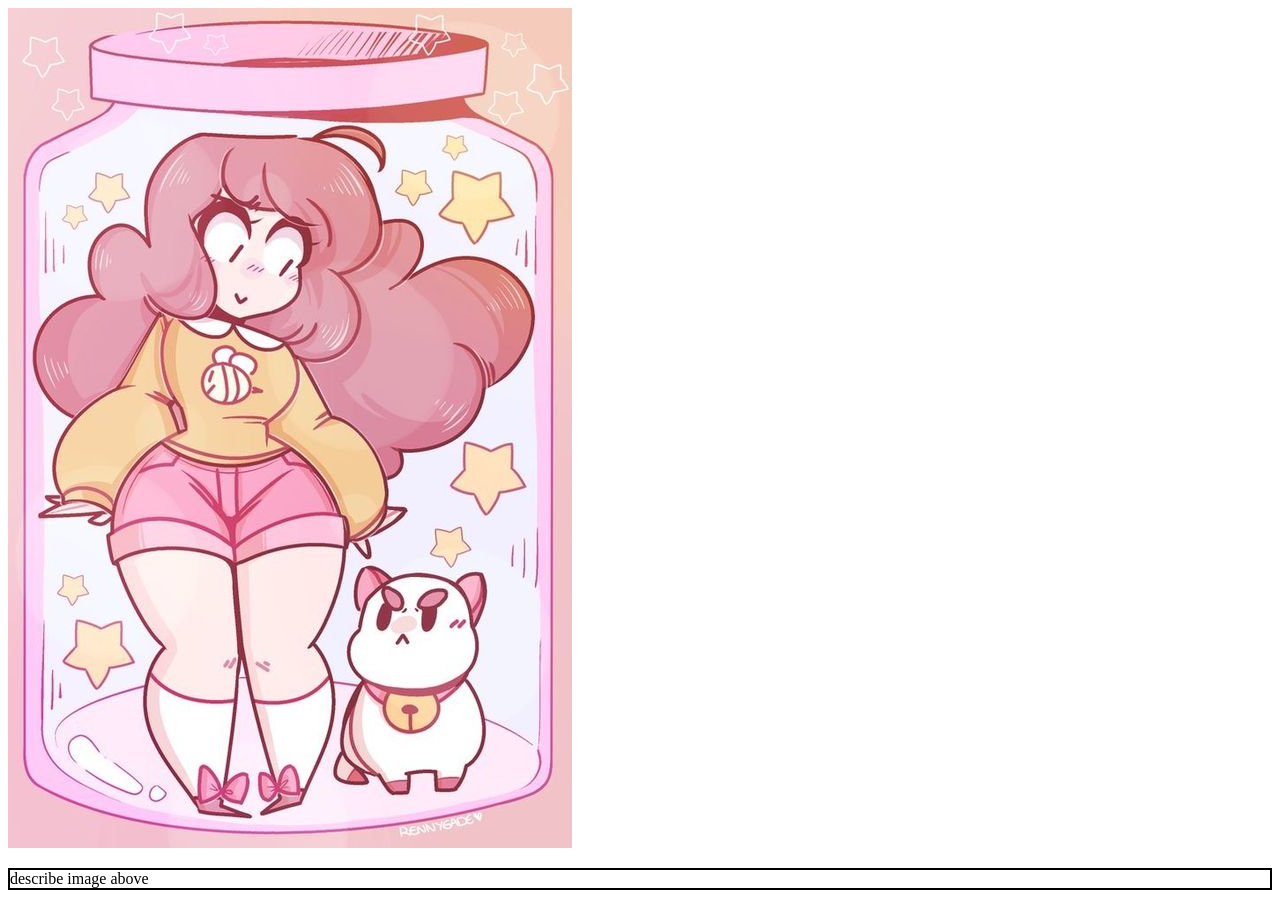
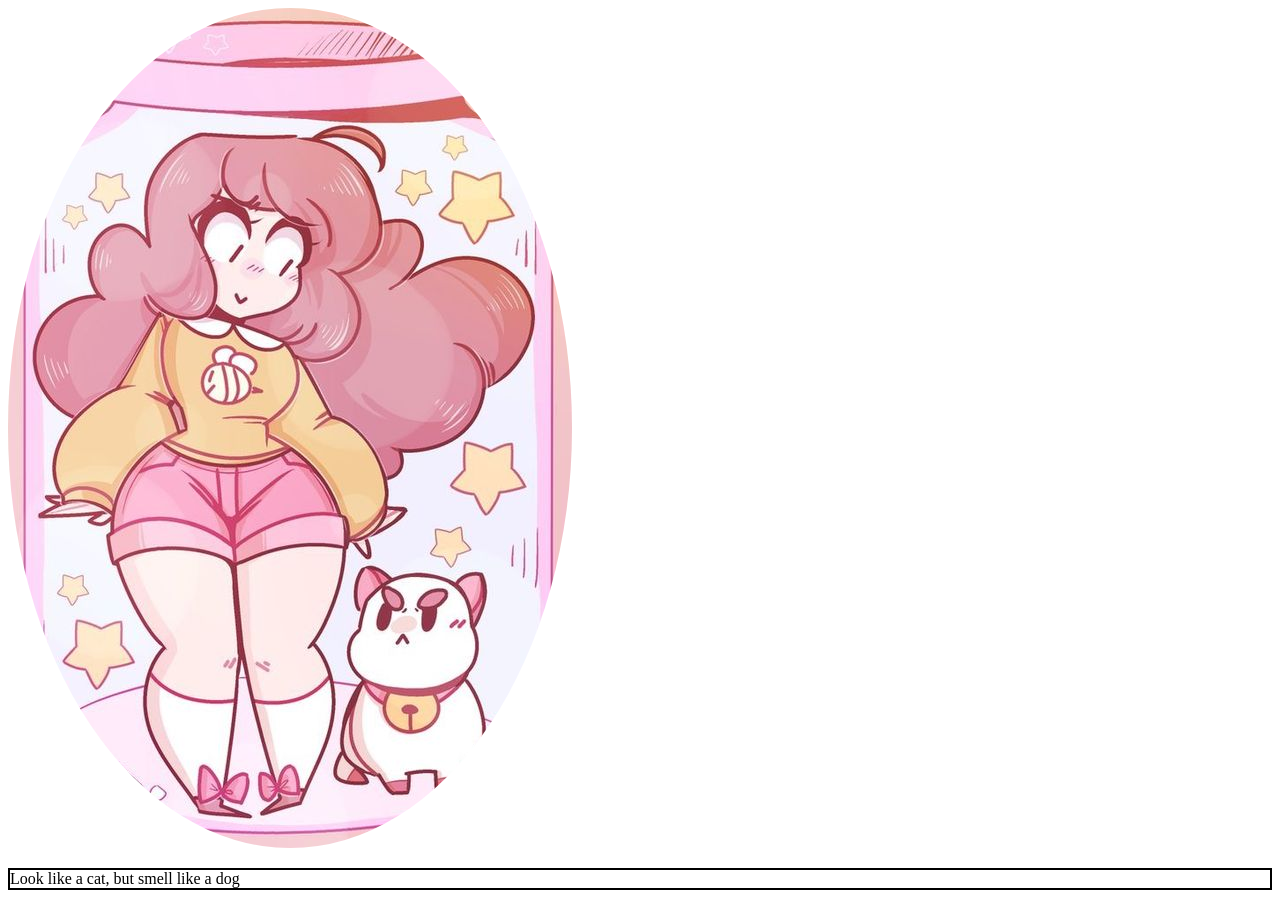
Before and after one commit to EliseCod3/Workbook5, a plain HTML site: page Exercises/ImagesDemo/index.html in a window 1280 px wide. Shown: the top 904 px of the page. Drawn offline with Linux system fonts and the light colour scheme.

Commit message:
rounded the images with alt

```diff
--- a/Exercises/ImagesDemo/index.html
+++ b/Exercises/ImagesDemo/index.html
@@ -4,14 +4,14 @@
     <meta charset="UTF-8">
     <meta http-equiv="X-UA-Compatible" content="IE=edge">
     <meta name="viewport" content="width=device-width, initial-scale=1.0">
-
+    <link rel="stylesheet" href="./roundImage.css">
     <title>Demo</title>
 </head>
 <body>
 
     <div>
-        <img class="roundedImg" src="./images/Bee and Puppycat.jpg" />
-        <p>describe image above</p>
+        <img src="./images/Bee and Puppycat.jpg" />
+        <p>Look like a cat, but smell like a dog</p>
     </div>
 
     <div>
@@ -29,10 +29,16 @@
 
         function design() {
             const paragraphs = document.getElementsByTagName("p");
+            const image = document.getElementsByTagName("img");
 
             Array.from(paragraphs).forEach(element => {
                 element.style.border = "2px solid black";
             });
+
+            for (const element of image) {
+                element.classList.add("roundedImg");
+                element.alt = 'cartoons';
+            }
         };
     </script>
 </body>
--- /dev/null
+++ b/Exercises/ImagesDemo/roundImage.css
@@ -0,0 +1,3 @@
+.roundedImg{
+    border-radius: 75%;
+}
```
